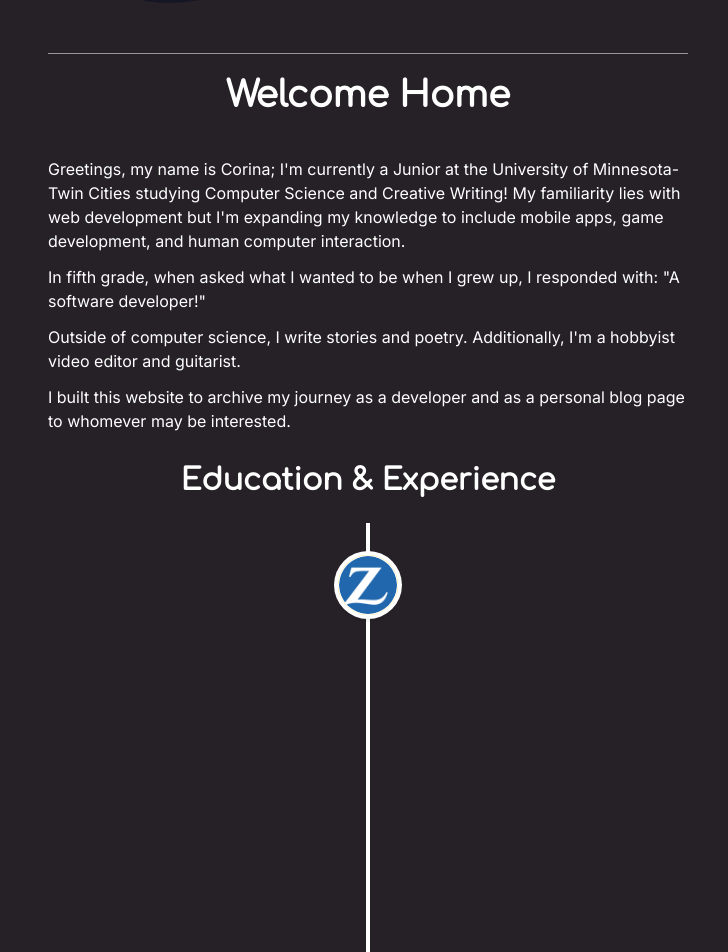
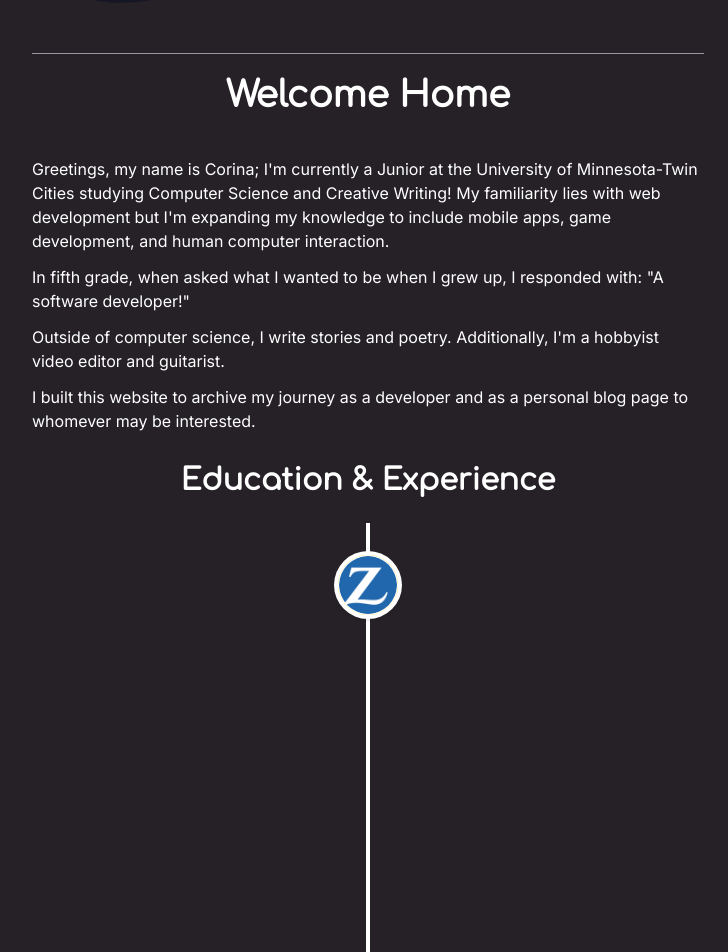
Before and after one commit to CorinaNC/corinanc.site, a Next.js app: page / in a window 1280 px wide. Shown: the part 500-1452 px from the top of the page, without its empty margins (272-1000 px from the left). Built offline with nearby package versions, Linux system fonts and the light colour scheme.

Commit message:
fixed some css

```diff
--- a/src/app/archive/favoriteSongs/page.tsx
+++ b/src/app/archive/favoriteSongs/page.tsx
@@ -19,7 +19,7 @@ const songs = [
 const albums = [
   { name: "1. La Dispute - Wildlife (2011)", url: "https://genius.com/albums/La-dispute/Wildlife" },
   { name: "2. The Hotelier - Home, Like Noplace Is There (2014)", url: "https://genius.com/albums/The-hotelier/Home-like-noplace-is-there" },
-  { name: "3. Casey - Where I Go When I Am Sleeping", url: "https://genius.com/albums/Casey/Where-i-go-when-i-am-sleeping" },
+  { name: "3. Casey - Where I Go When I Am Sleeping (2016)", url: "https://genius.com/albums/Casey/Where-i-go-when-i-am-sleeping" },
   { name: "4. Hot Mulligan - Why Would I Watch (2023)", url: "https://genius.com/albums/Hot-mulligan/Why-would-i-watch" },
   { name: "5. Motionless in White - Disguise (2019)", url: "https://genius.com/albums/Motionless-in-white/Disguise" },
 ];
--- a/src/app/components/experience.tsx
+++ b/src/app/components/experience.tsx
@@ -37,7 +37,7 @@ export default function Experience() {
     ];
 
     return (
-        <Container maxW="3xl">
+        <Container maxW="full">
             <Heading as="h1" size="lg" textAlign="center" mb={6}>Education & Experience</Heading>
             <VerticalTimeline layout={'2-columns'} lineColor="white">
                 {experiences.map((experience, index) => (
--- a/src/app/components/technologies.tsx
+++ b/src/app/components/technologies.tsx
@@ -14,12 +14,15 @@ const technologies: string[] = [
     "ph:file-sql",
     "vscode-icons:file-type-angular",
     "logos:react",
+    "devicon:nextjs",
+    "file-icons:webgl",
     "skill-icons:bootstrap",
     "devicon:chakraui",
     "simple-icons:express",
-    "devicon:nextjs",
+    "devicon:fastapi",
     "simple-icons:dotnet",
     "logos:nodejs-icon",
+    "skill-icons:docker",
     "logos:microsoft-azure",
     "logos:archlinux",
     "devicon:figma",
@@ -28,6 +31,7 @@ const technologies: string[] = [
     "logos:adobe-photoshop",
     "logos:adobe-after-effects",
     "logos:adobe-illustrator",
+
 ];
 
 loadIcons(technologies);
@@ -39,10 +43,12 @@ const technologyNames: { [key: string]: string } = {
     "vscode-icons:file-type-cpp3": "C++",
     "vscode-icons:file-type-html": "HTML",
     "vscode-icons:file-type-css": "CSS",
+    "file-icons:webgl": "WebGL",
     "vscode-icons:file-type-typescript": "TypeScript",
     "ph:file-sql": "SQL",
     "vscode-icons:file-type-angular": "Angular",
     "logos:react": "React",
+    "devicon:fastapi": "FastAPI",
     "simple-icons:dotnet": ".NET",
     "logos:nodejs-icon": "Node.js",
     "logos:archlinux": "Arch Linux",
@@ -50,6 +56,7 @@ const technologyNames: { [key: string]: string } = {
     "devicon:chakraui": "Chakra UI",
     "simple-icons:express": "Express.js",
     "devicon:nextjs": "Next.js",
+    "skill-icons:docker": "Docker",
     "simple-icons:uml": "UML",
     "devicon:figma": "Figma",
     "logos:microsoft-azure": "Microsoft Azure",
--- a/src/app/index.tsx
+++ b/src/app/index.tsx
@@ -15,7 +15,7 @@ import Technologies from "./components/technologies";
 export default function Homepage() {
 
     return (
-        <Container paddingTop="15px" maxW="2xl">
+        <Container paddingTop="15px" maxW="3xl">
             <Box bg="#252127" minH="100vh">
                 <VStack spacing={50} align="center">
                     <HStack justifyContent="center" alignItems="center">
@@ -43,7 +43,7 @@ export default function Homepage() {
                             textAlign="center"
                             paddingBottom={5}
                             paddingTop={5}>Welcome Home</Heading>
-                        <Box pt={5}>
+                        <Box pt={5} maxW="2xl">
                             <Stack spacing={3}
                             pb={5}>
                                 <Text>
```
